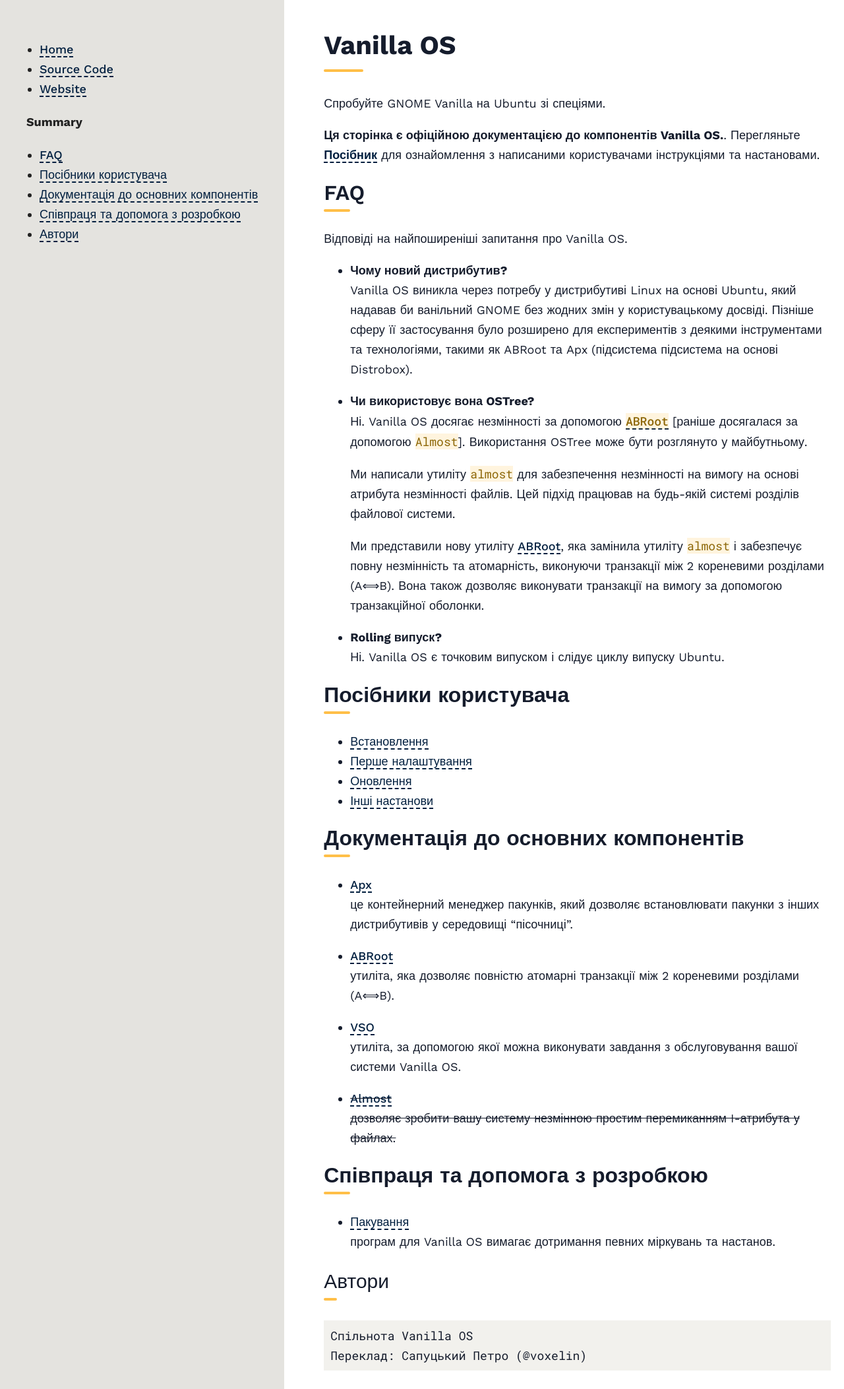
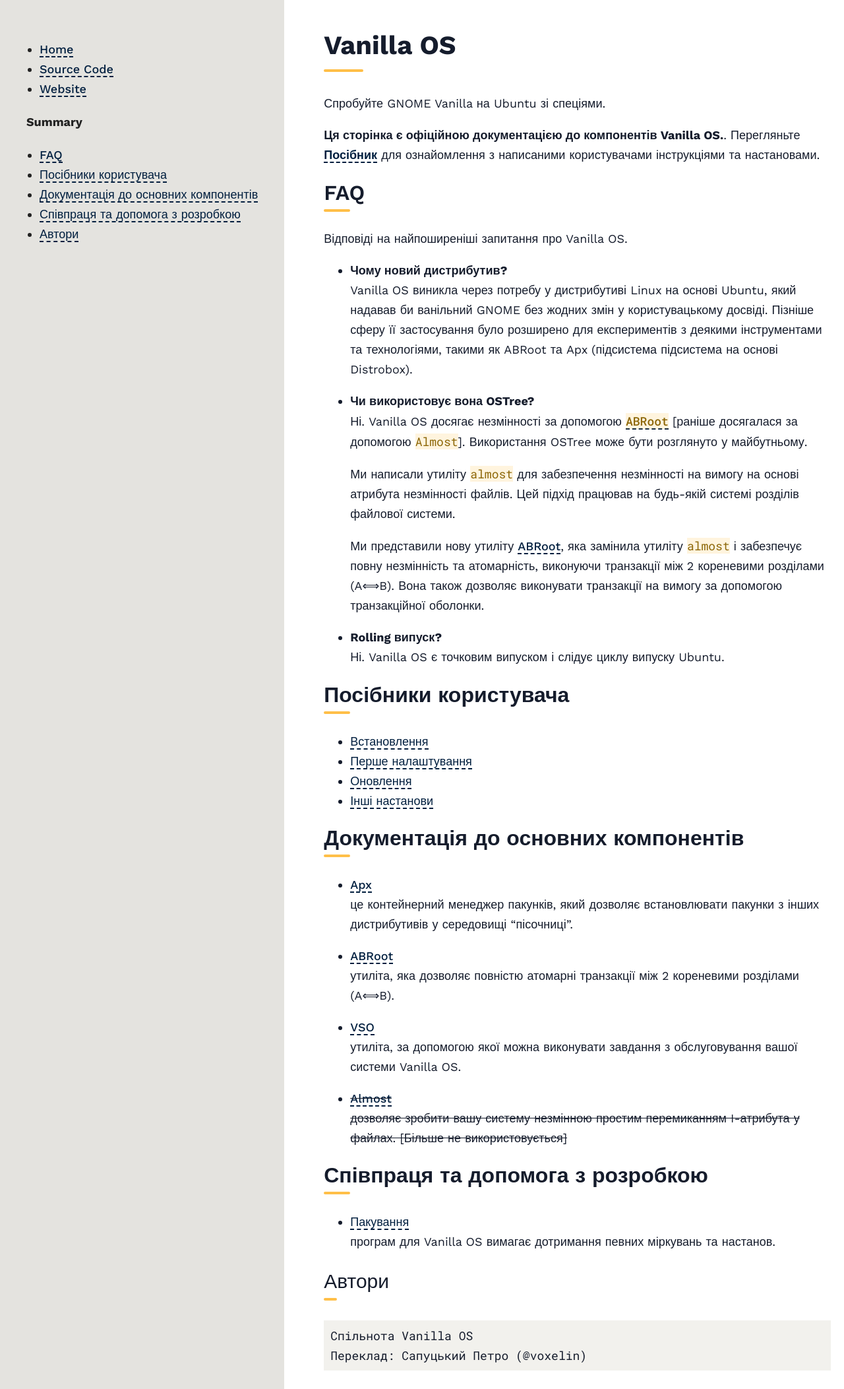
Before and after one commit to Vanilla-OS/documentation, a Jekyll site: the page built from index.uk.md, in a window 1280 px wide. Shown: the whole page at 66% size. Built offline with Jekyll 4.4.1, drawn with Linux system fonts in a browser that asks for light colours.

```diff
--- a/index.uk.md
+++ b/index.uk.md
@@ -50,8 +50,8 @@ description: Дізнайтеся, як користуватися Vanilla OS т
 -   **[VSO](/docs/vso/index.uk)**\
     утиліта, за допомогою якої можна виконувати завдання з обслуговування вашої системи Vanilla OS.
 
--   ~~**[Almost](/docs/almost/index.uk)**~~\
-    ~~дозволяє зробити вашу систему незмінною простим перемиканням I-атрибута у файлах.~~
+-   ~~**[Almost](/docs/almost/index)**~~\
+    ~~дозволяє зробити вашу систему незмінною простим перемиканням I-атрибута у файлах. [Більше не використовується]~~
 
 ## Співпраця та допомога з розробкою
 
```
